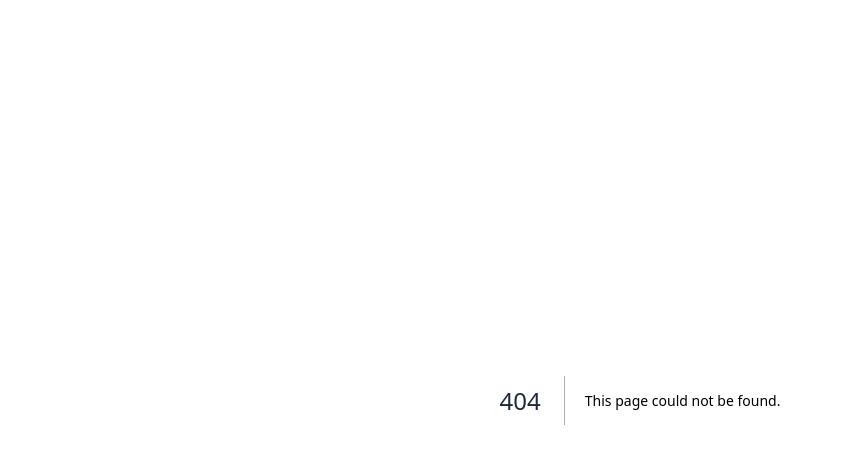
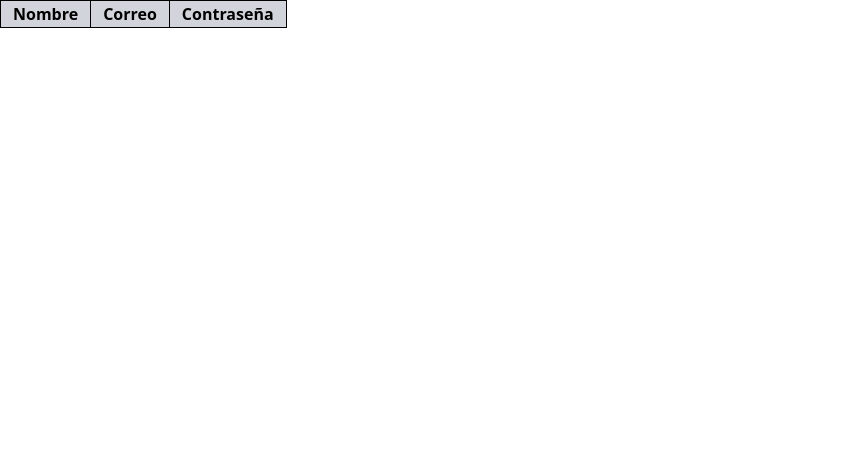
Before and after one commit to JuanDQuintero/Gestion-Inv-Ingweb3, a Next.js app: page /users in a window 1280 px wide. Before the commit this address had no page. Shown: the top 464 px of the page, without its empty margins (0-843 px from the left). Built offline with nearby package versions, Linux system fonts and the light colour scheme.

Commit message:
Starting Backend

```diff
--- a/components/Navbar.tsx
+++ b/components/Navbar.tsx
@@ -4,7 +4,7 @@ import { MdMenu, MdMenuOpen } from 'react-icons/md';
 const Navbar = () => {
   const { open, setOpen } = useNavigationContext();
   return (
-    <nav className='debug flex items-center justify-between gap-2 px-1 md:hidden'>
+    <nav className='flex items-center justify-between gap-2 px-1 md:hidden'>
       <div className='flex items-center'>
         <button
           onClick={() => {
--- a/layouts/Layout.tsx
+++ b/layouts/Layout.tsx
@@ -8,7 +8,7 @@ interface LayoutProps {
 }
 
 const Layout = ({ children }: LayoutProps) => (
-  <main className='flex h-screen w-full flex-row'>
+  <main className='flex h-screen md:flex-row flex-col selection:w-full'>
     <NavigationContextProvider>
       <Navbar />
       <Sidebar />
--- /dev/null
+++ b/pages/users.tsx
@@ -0,0 +1,33 @@
+import React from 'react';
+import { useQuery } from '@apollo/client';
+//import { GET_USERS } from 'graphql/client/users';
+import { User } from '@prisma/client';
+
+const UsersPage = () => {
+//   const { data, loading, error } = useQuery<{ users: User[] }>(GET_USERS, {
+//     fetchPolicy: 'cache-first',
+//   });
+
+//   if (error) return <p>Error</p>;
+
+//   if (loading) return <p>Loading...</p>;
+
+  return (
+    <div>
+      <table>
+        <thead>
+          <tr>
+            <th>Nombre</th>
+            <th>Correo</th>
+            <th>Contraseña</th>
+          </tr>
+        </thead>
+        <tbody>
+
+        </tbody>
+      </table>
+    </div>
+  );
+};
+
+export default UsersPage;
```
Also changed, not shown: 2 other files (tests, documents, lock files or other folders).
